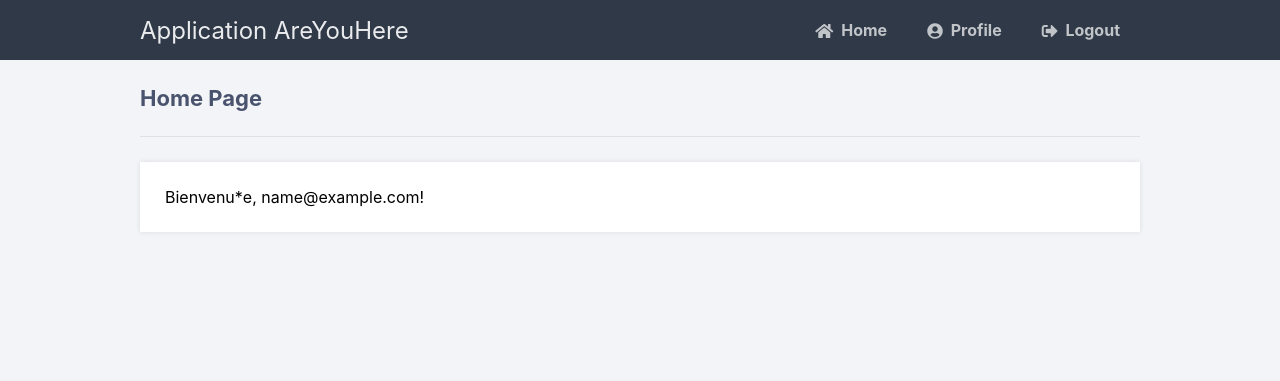
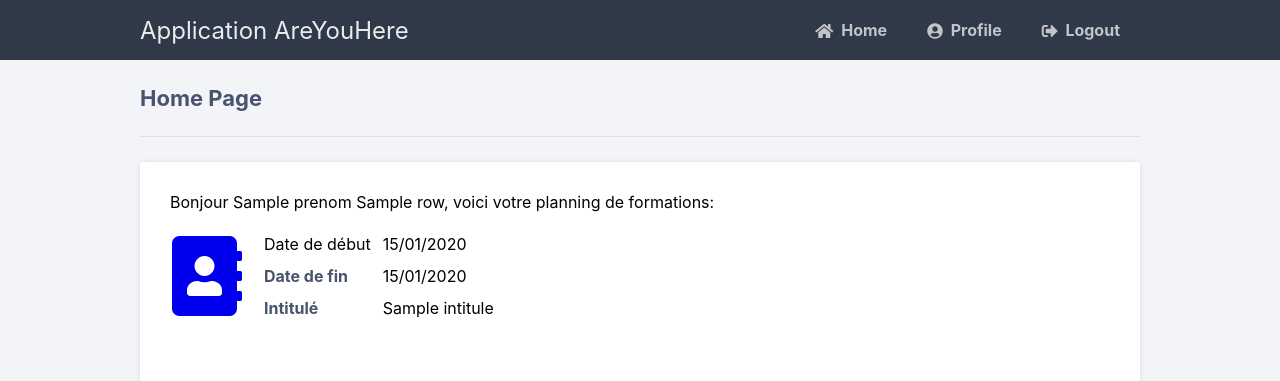
Before and after one commit to FASTeam-Aston/fil-rouge-aston, a Flask app: template app/templates/home.html in a window 1280 px wide. Shown: the top 381 px of the page. Run offline with Flask 2, Linux system fonts and the light colour scheme; the template is opened without the code that fills it: most values are stand-ins (such as "Sample title", 1, 10 or a date in 2020); some libraries are stand-ins or nearby versions.

Commit message:
Listing formations

```diff
--- a/app/templates/home.html
+++ b/app/templates/home.html
@@ -4,5 +4,27 @@
 
 {% block content %}
 <h2>Home Page</h2>
-<p>Bienvenu*e, {{ email }}!</p>
+<div>
+    <p>Bonjour {{ account[0]['prenom'] }} {{ account[0]['nom'] }}, voici votre planning de formations:</p>
+    <table>
+        {% for row in account %}
+        <tr>
+            <td rowspan="3"><a href="{{ url_for('formation', Id_Formation=row['Id_Formation']) }}"><i class="fas fa-address-book fa-5x"></i></a></td>
+            <td>Date de début</td>
+            <td>{{ row['Date_debut'].strftime("%d/%m/%Y") }}</td>
+        </tr>
+        <tr>
+            <td>Date de fin</td>
+            <td>{{ row['Date_fin'].strftime("%d/%m/%Y") }}</td>
+        </tr>
+        <tr>
+            <td>Intitulé</td>
+            <td>{{ row['Intitule'] }}</td>
+        </tr>
+        <tr>
+            <td>&nbsp;</td>
+        </tr>
+        {% endfor %}
+    </table>
+</div>
 {% endblock %}
```
